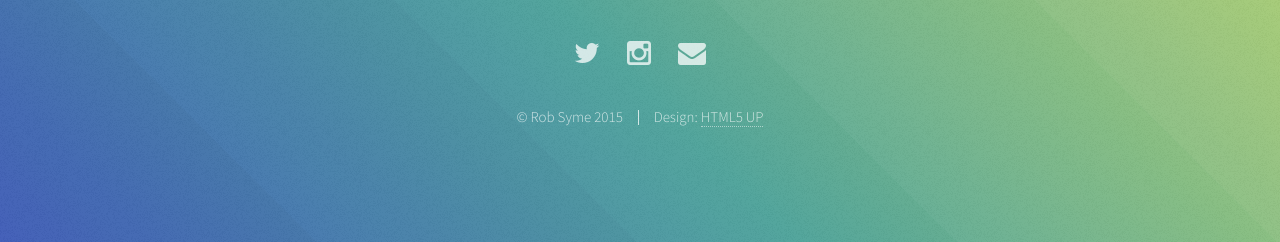
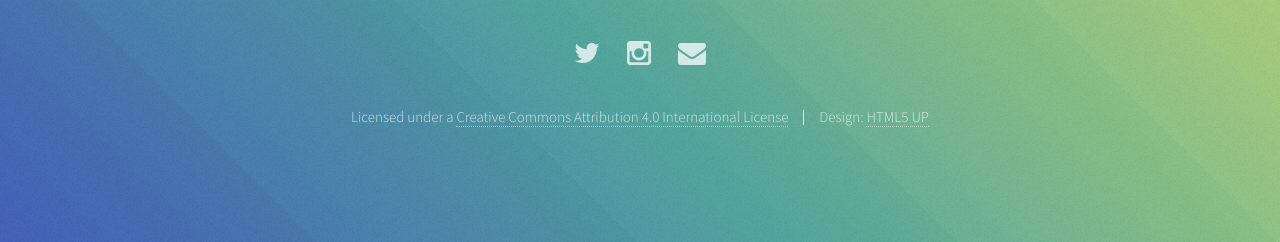
Before and after one commit to cuhackyhour/cuhackyhour.github.io, a Jekyll site: the page built from index.html, in a window 1280 px wide. Shown: the part 1224-1466 px from the top of the page. Built offline with Jekyll 4.4.1, drawn with Linux system fonts in a browser that asks for light colours.

Commit message:
Switch to Creative Commons licence.

```diff
--- a/_includes/footer.html
+++ b/_includes/footer.html
@@ -7,7 +7,7 @@
         <li><a href="mailto:{{ site.email }}" class="icon alt fa-envelope"><span class="label">Email</span></a></li>
     </ul>
     <ul class="copyright">
-        <li>&copy; Rob Syme 2015</li><li>Design: <a href="http://html5up.net">HTML5 UP</a></li>
+      <li>Licensed under a <a rel="license" href="http://creativecommons.org/licenses/by/4.0/">Creative Commons Attribution 4.0 International License</a></li><li>Design: <a href="http://html5up.net">HTML5 UP</a></li>
     </ul>
 </section>
 
```
